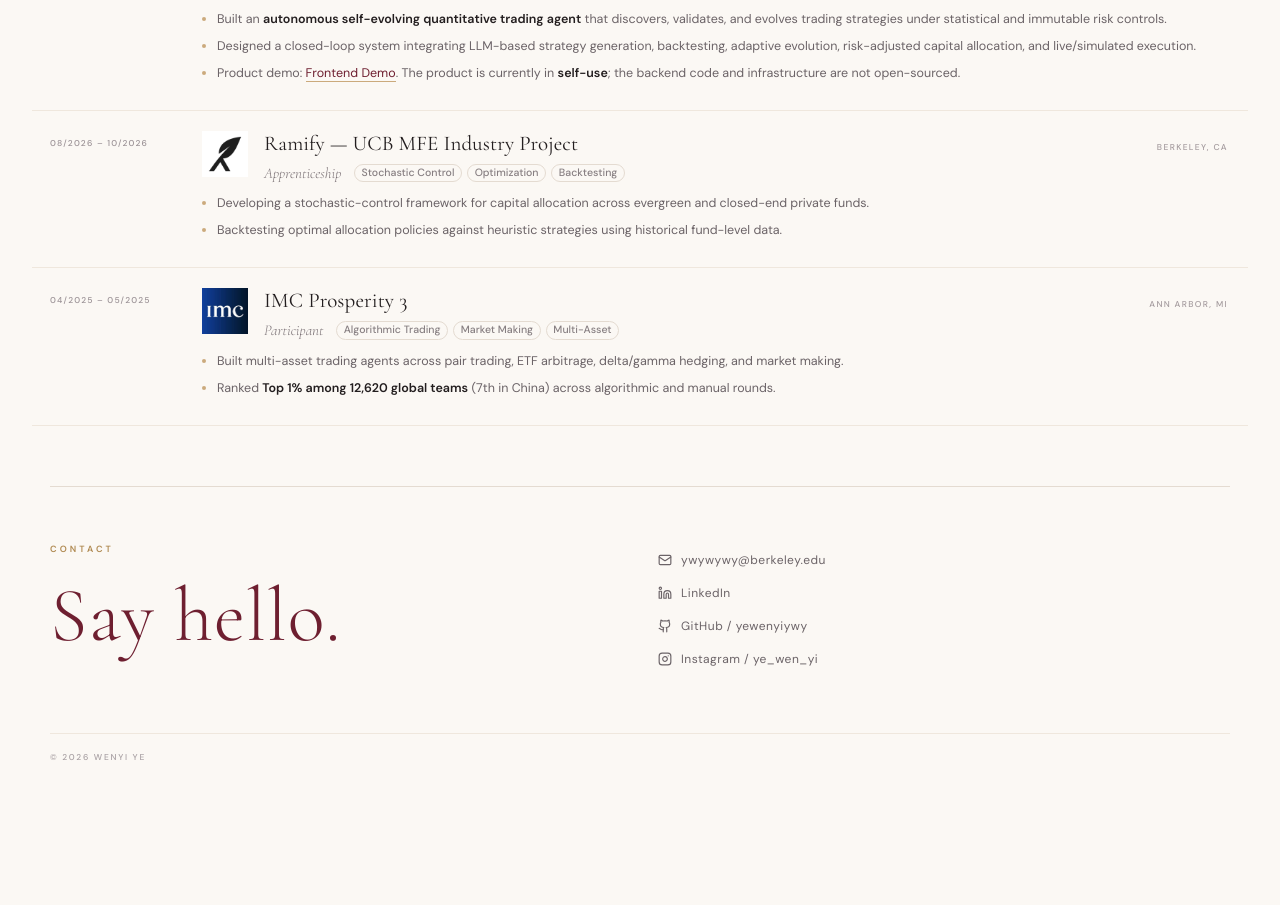
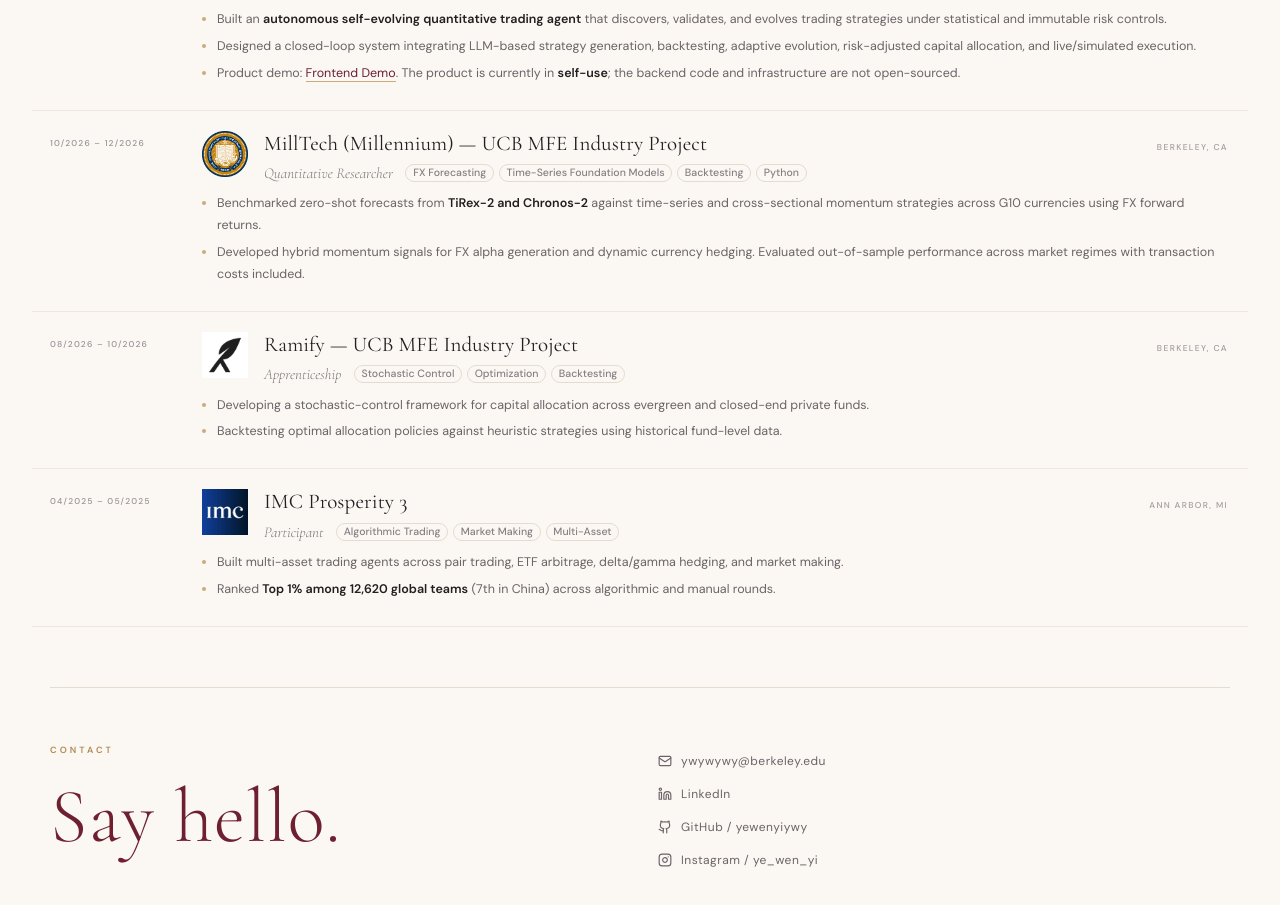
Before and after one commit to yewenyiywy/wenyi-portfolio, a Next.js app: page / in a window 1280 px wide. Shown: the part 3143-4048 px from the top of the page. Before the commit the page ends 3931 px from the top, so only its background shows below. Built offline with nearby package versions, Linux system fonts and the light colour scheme.

Commit message:
Add MillTech FX industry project to portfolio

```diff
--- a/app/page.tsx
+++ b/app/page.tsx
@@ -34,6 +34,20 @@ const experience = [
 
 const research = [
   { company:'Self-Evolving Quantitative Trading Agent', logo:logos.selfEvolving, location:'Independent', role:'Long-term Research Project', date:'Long-term', tags:['Agentic AI','Quantitative Research','Self-Evolution','Portfolio Optimization'], bullets:[<>Built an <strong>autonomous self-evolving quantitative trading agent</strong> that discovers, validates, and evolves trading strategies under statistical and immutable risk controls.</>,<>Designed a closed-loop system integrating LLM-based strategy generation, backtesting, adaptive evolution, risk-adjusted capital allocation, and live/simulated execution.</>,<>Product demo: <a className="research-demo-link" href="https://frontend-six-wheat-17.vercel.app/" target="_blank" rel="noreferrer">Frontend Demo</a>. The product is currently in <strong>self-use</strong>; the backend code and infrastructure are not open-sourced.</>] },
+  {
+    company: 'MillTech (Millennium)',
+    titleSuffix: ' — UCB MFE Industry Project',
+    logo: logos.berkeley,
+    logoAlt: 'UC Berkeley',
+    location: 'Berkeley, CA',
+    role: 'Quantitative Researcher',
+    date: '10/2026 – 12/2026',
+    tags: ['FX Forecasting', 'Time-Series Foundation Models', 'Backtesting', 'Python'],
+    bullets: [
+      <>Benchmarked zero-shot forecasts from <strong>TiRex-2 and Chronos-2</strong> against time-series and cross-sectional momentum strategies across G10 currencies using FX forward returns.</>,
+      <>Developed hybrid momentum signals for FX alpha generation and dynamic currency hedging. Evaluated out-of-sample performance across market regimes with transaction costs included.</>,
+    ],
+  },
   { company:'Ramify', companyUrl:'https://www.ramify.fr/', titleSuffix:' — UCB MFE Industry Project', logo:logos.ramify, location:'Berkeley, CA', role:'Apprenticeship', date:'08/2026 – 10/2026', tags:['Stochastic Control','Optimization','Backtesting'], bullets:[<>Developing a stochastic-control framework for capital allocation across evergreen and closed-end private funds.</>,<>Backtesting optimal allocation policies against heuristic strategies using historical fund-level data.</>] },
   { company:'IMC', companyUrl:'https://www.imc.com/us', titleSuffix:' Prosperity 3', logo:logos.imc, location:'Ann Arbor, MI', role:'Participant', date:'04/2025 – 05/2025', tags:['Algorithmic Trading','Market Making','Multi-Asset'], bullets:[<>Built multi-asset trading agents across pair trading, ETF arbitrage, delta/gamma hedging, and market making.</>,<>Ranked <strong>Top 1% among 12,620 global teams</strong> (7th in China) across algorithmic and manual rounds.</>] }
 ]
@@ -45,7 +59,7 @@ function Tags({items}:{items:string[]}){return <span className="tags">{items.map
 function Entry({item}:{item:any}){return <article className="timeline-entry reveal">
   <div className="date">{item.date}</div>
   <div className="entry-content">
-    <div className="entry-top"><Brand src={item.logo} alt={item.company || item.title}/><div className="entry-title"><div className="title-line"><h3>{item.companyUrl ? <a className="company-link" href={item.companyUrl} target="_blank" rel="noreferrer">{item.company}</a> : item.company}{item.titleSuffix}</h3><span className="location">{item.location}</span></div><div className="role">{item.role} <Tags items={item.tags}/></div></div></div>
+    <div className="entry-top"><Brand src={item.logo} alt={item.logoAlt ?? (item.company || item.title)}/><div className="entry-title"><div className="title-line"><h3>{item.companyUrl ? <a className="company-link" href={item.companyUrl} target="_blank" rel="noreferrer">{item.company}</a> : item.company}{item.titleSuffix}</h3><span className="location">{item.location}</span></div><div className="role">{item.role} <Tags items={item.tags}/></div></div></div>
     <ul>{item.bullets.map((b:ReactNode,i:number)=><li key={i}>{b}</li>)}</ul>
   </div>
 </article>}
```
